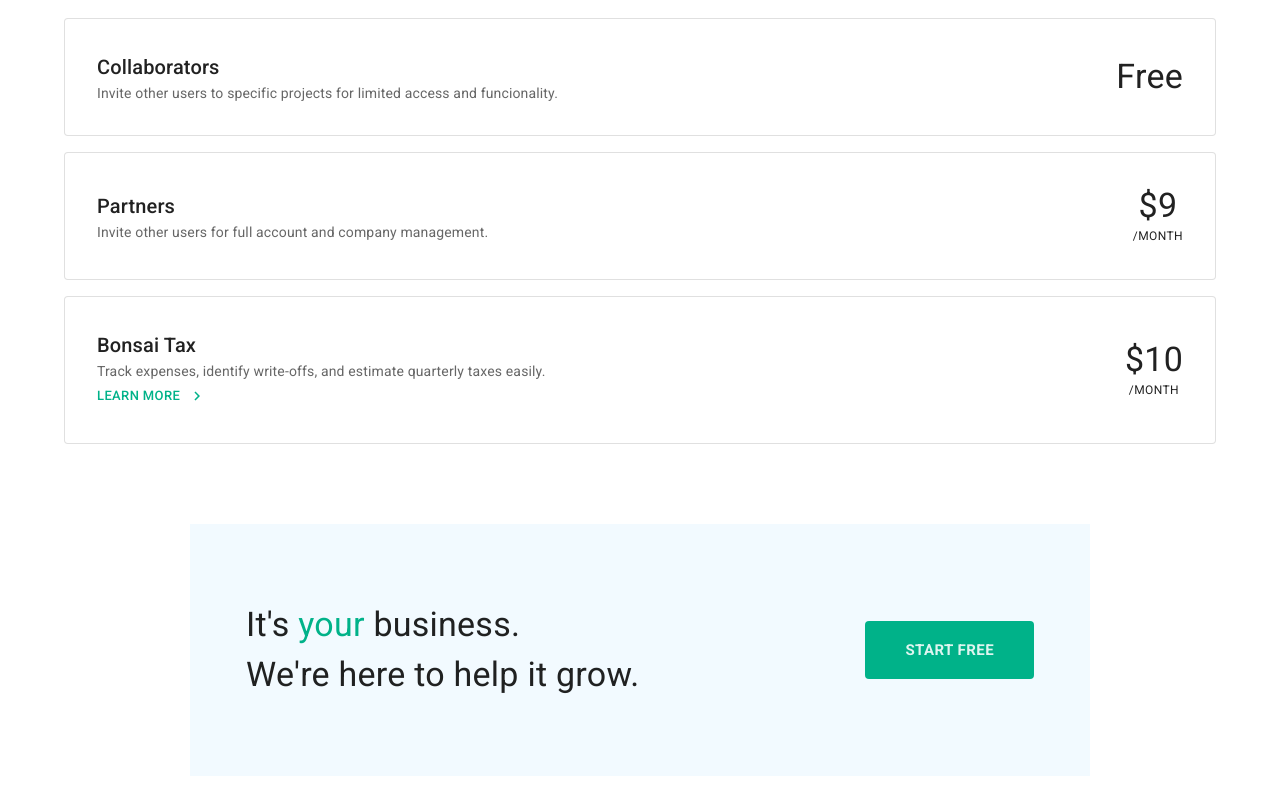
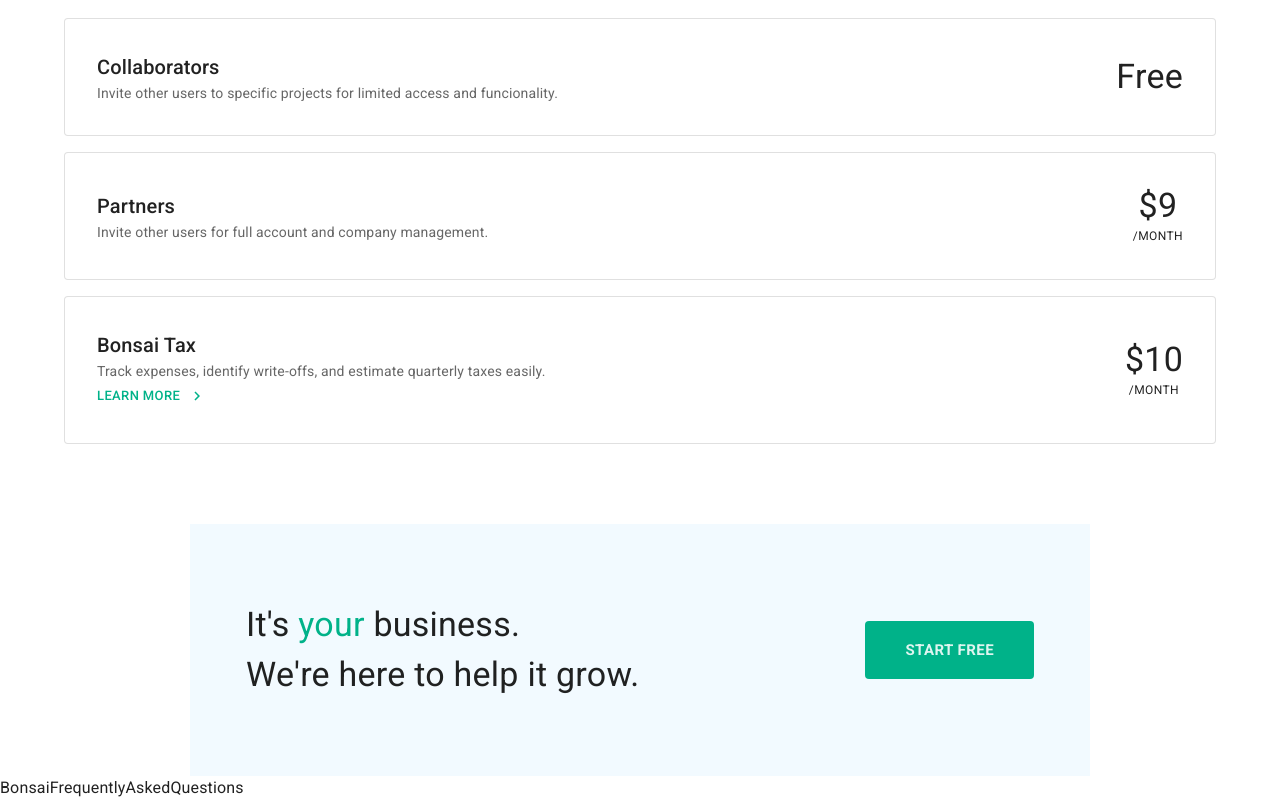
Before and after one commit to fof3096/MUI-practice, a React (Vite) app: page /Pricing in a window 1280 px wide. Shown: the part 1019-1819 px from the top of the page. Before the commit the page ends 1795 px from the top, so only its background shows below. Built offline with nearby package versions, Linux system fonts and the light colour scheme.

Commit message:
"BonsaiFrequentlyAskedQuestions" component

```diff
--- /dev/null
+++ b/src/components/bonsai/BonsaiFrequentlyAskedQuestions.jsx
@@ -0,0 +1,7 @@
+import React from 'react'
+
+export default function BonsaiFrequentlyAskedQuestions() {
+  return (
+    <div>BonsaiFrequentlyAskedQuestions</div>
+  )
+}
--- a/src/pages/Bonsai.jsx
+++ b/src/pages/Bonsai.jsx
@@ -2,6 +2,7 @@
 import BonsaiAddOns from "../components/bonsai/BonsaiAddOns";
 import BonsaiNavBar from "../components/bonsai/BonsaiNavBar";
 import BonsaiCallToAction from "../components/bonsai/BonsaiCallToAction";
+import BonsaiFrequentlyAskedQuestions from "../components/bonsai/BonsaiFrequentlyAskedQuestions";
 
 
 export default function Bonsai() {
@@ -14,6 +15,7 @@
       <BonsaiPlansPricing/>
       <BonsaiAddOns/>
       <BonsaiCallToAction/>
+      <BonsaiFrequentlyAskedQuestions/>
     </div>
   )
 }
```
